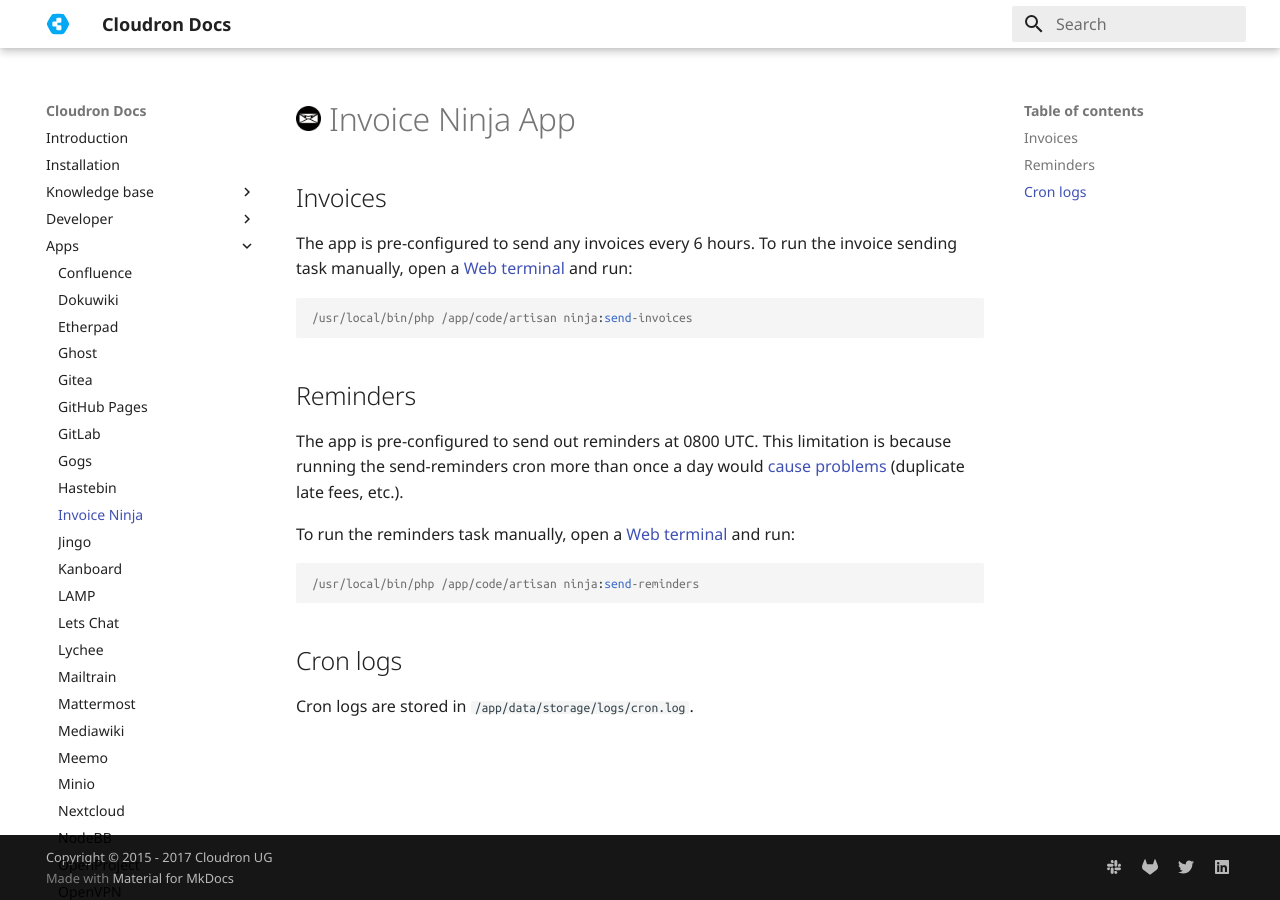
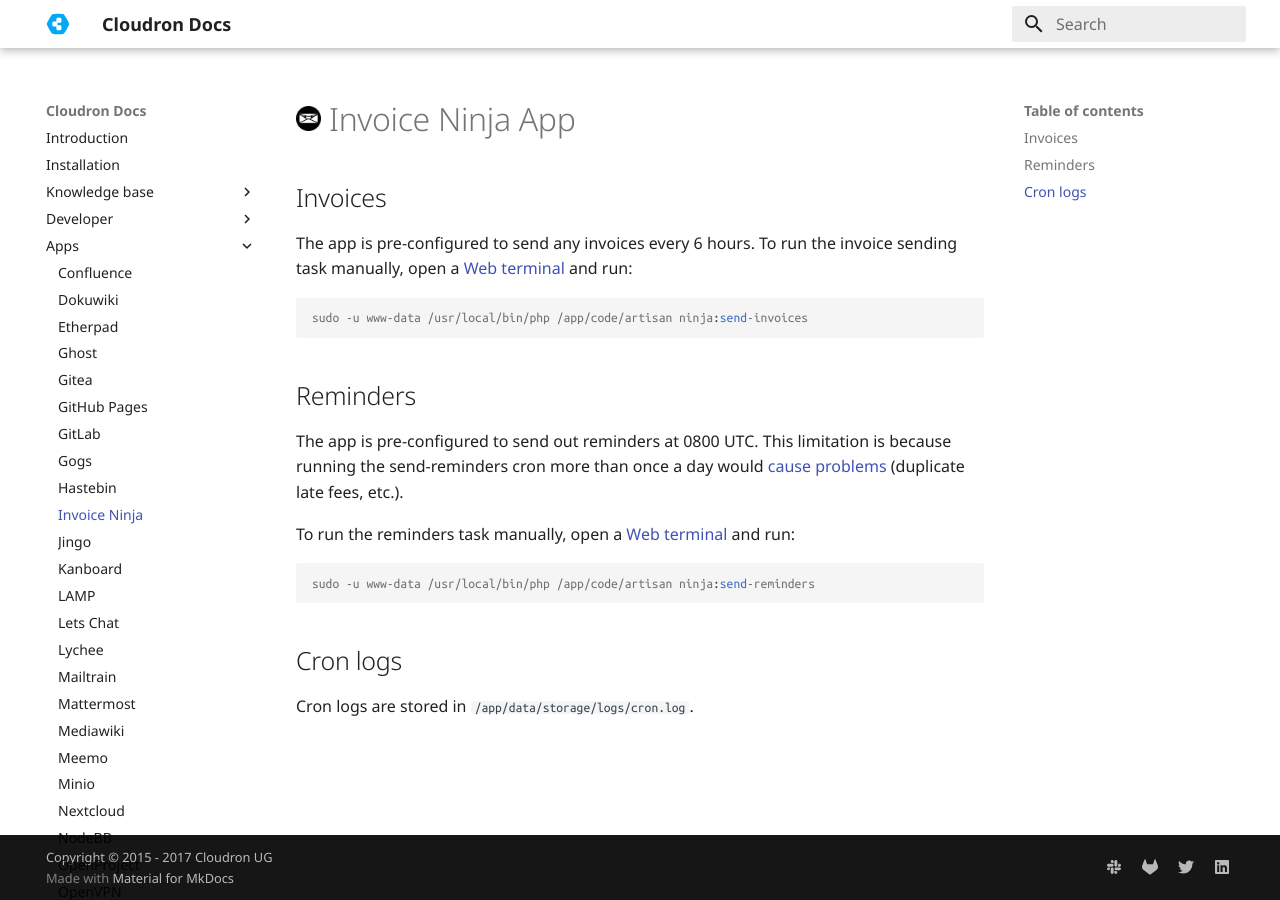
Before and after one commit to M-arcus/cloudron-docs, an MkDocs documentation site: the page built from docs/documentation/apps/invoiceninja.md, in a window 1280 px wide. Built offline with MkDocs 1.6.1 and Material for MkDocs 9.7.7, drawn with Linux system fonts in a browser that asks for light colours; old or Windows-style settings are respelled for this version of MkDocs.

Commit message:
add sudo

````diff
--- a/docs/documentation/apps/invoiceninja.md
+++ b/docs/documentation/apps/invoiceninja.md
@@ -6,7 +6,7 @@
 sending task manually, open a [Web terminal](/documentation/apps/#web-terminal) and run:
 
 ```
-/usr/local/bin/php /app/code/artisan ninja:send-invoices
+sudo -u www-data /usr/local/bin/php /app/code/artisan ninja:send-invoices
 ```
 
 ## Reminders
@@ -19,7 +19,7 @@
 To run the reminders task manually, open a [Web terminal](/documentation/apps/#web-terminal) and run:
 
 ```
-/usr/local/bin/php /app/code/artisan ninja:send-reminders
+sudo -u www-data /usr/local/bin/php /app/code/artisan ninja:send-reminders
 ```
 
 ## Cron logs
````
